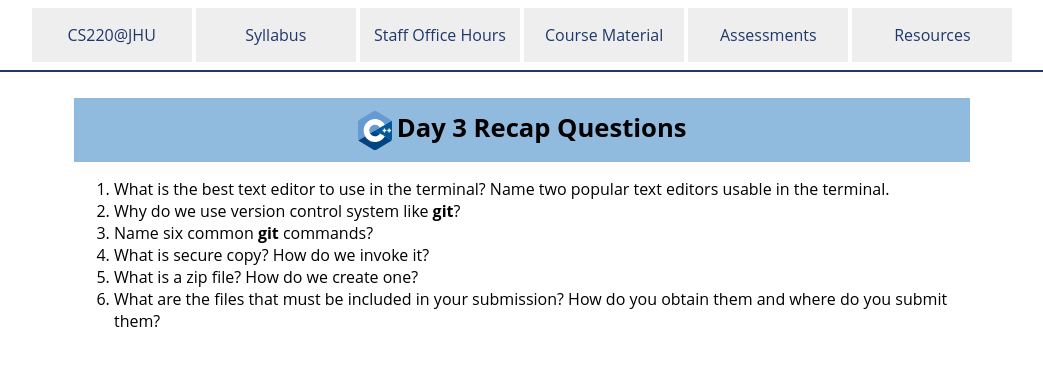
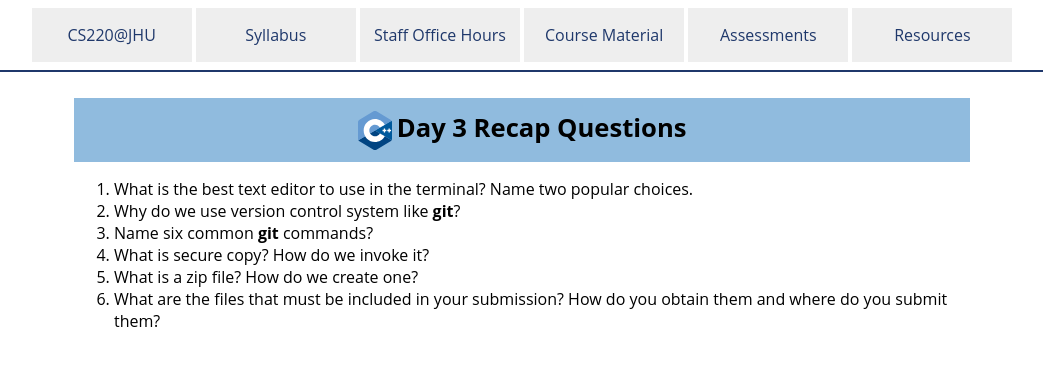
Before and after one commit to jhu-ip/cs220-f25, a Jekyll site: the page built from questions/day03.md, in a window 1280 px wide. Shown: the top 366 px of the page, without its empty margins (118-1161 px from the left). Built offline with Jekyll 4.4.1, drawn with Linux system fonts in a browser that asks for light colours.

Commit message:
fixed phrasing on recap question day 3 q1

```diff
--- a/questions/day03.md
+++ b/questions/day03.md
@@ -11,7 +11,7 @@ reference solutions:
   6. Your submission must include your source code .c files and your gitlog.txt bundled in a single zip file. This file should be downloaded to your personal computer from ugrad through secure copy and then submitted through Gradescope.
 ---
 
-1. What is the best text editor to use in the terminal? Name two popular text editors usable in the terminal.
+1. What is the best text editor to use in the terminal? Name two popular choices.
 2. Why do we use version control system like **git**?
 3. Name six common **git** commands?
 4. What is secure copy? How do we invoke it?
```
